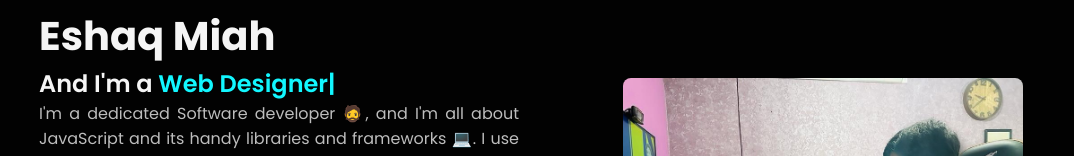
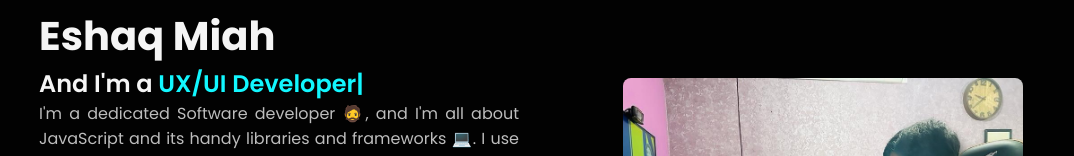
Before and after one commit to hiiipercy/hira, a React (Create React App) app: page / in a window 1280 px wide. Shown: the part 177-333 px from the top of the page, without its empty margins (89-1163 px from the left). Built offline with nearby package versions, Linux system fonts and the light colour scheme.

Commit message:
Home.jsx

```diff
--- a/src/Home.jsx
+++ b/src/Home.jsx
@@ -16,10 +16,10 @@ export default function Home(){
                                 loop={Infinity}
                                 wrapper="p"
                                 steps={[
-                                    'Frontend Developer', 3000,
                                     'Web Designer',3000,
                                     'UX/UI Developer',3000,
                                     'Graphics Designer',3000,
+                                    'Laravel Developer', 3000,
                                 ]}
                             />
                             </h3>
```
